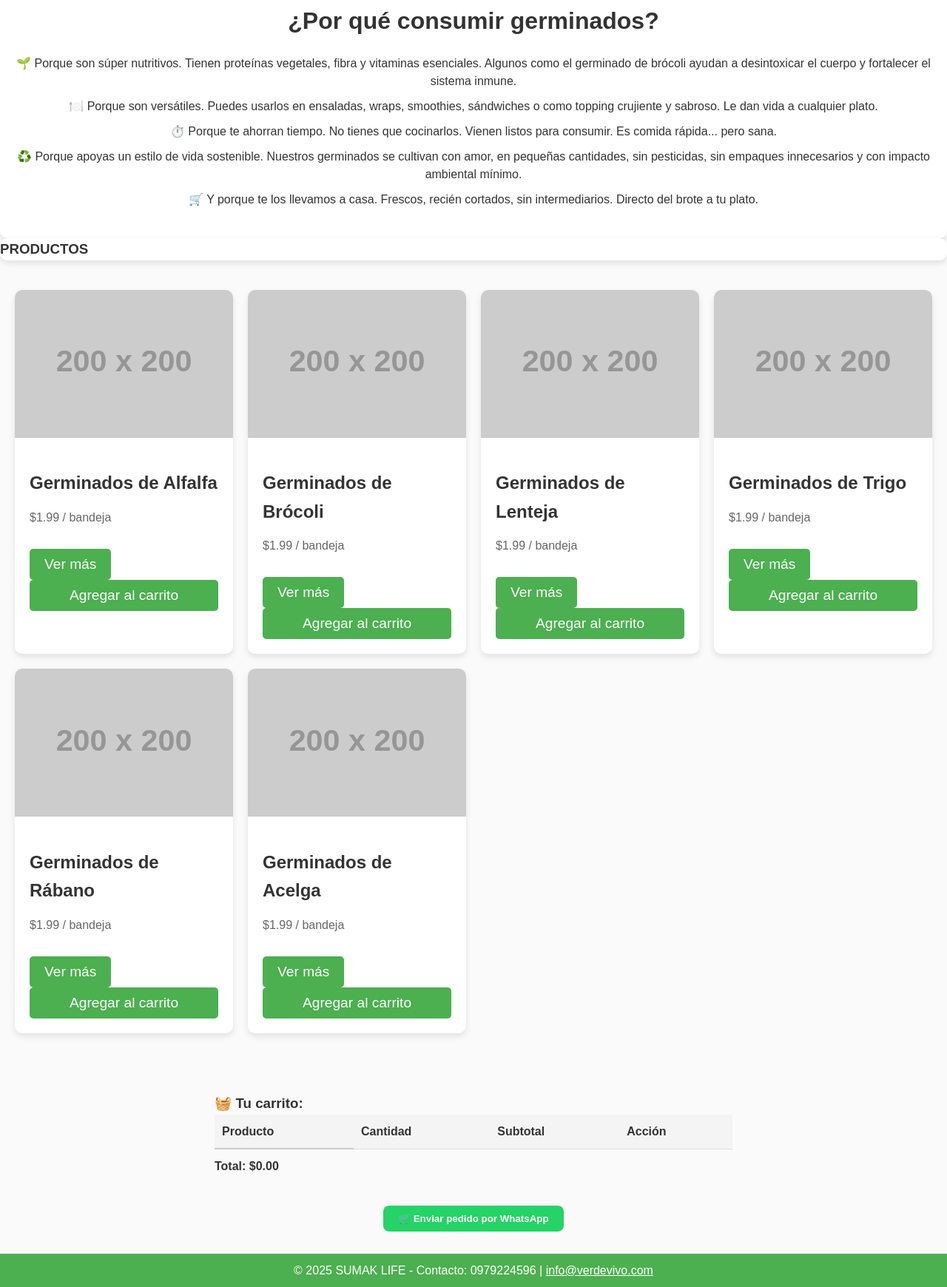
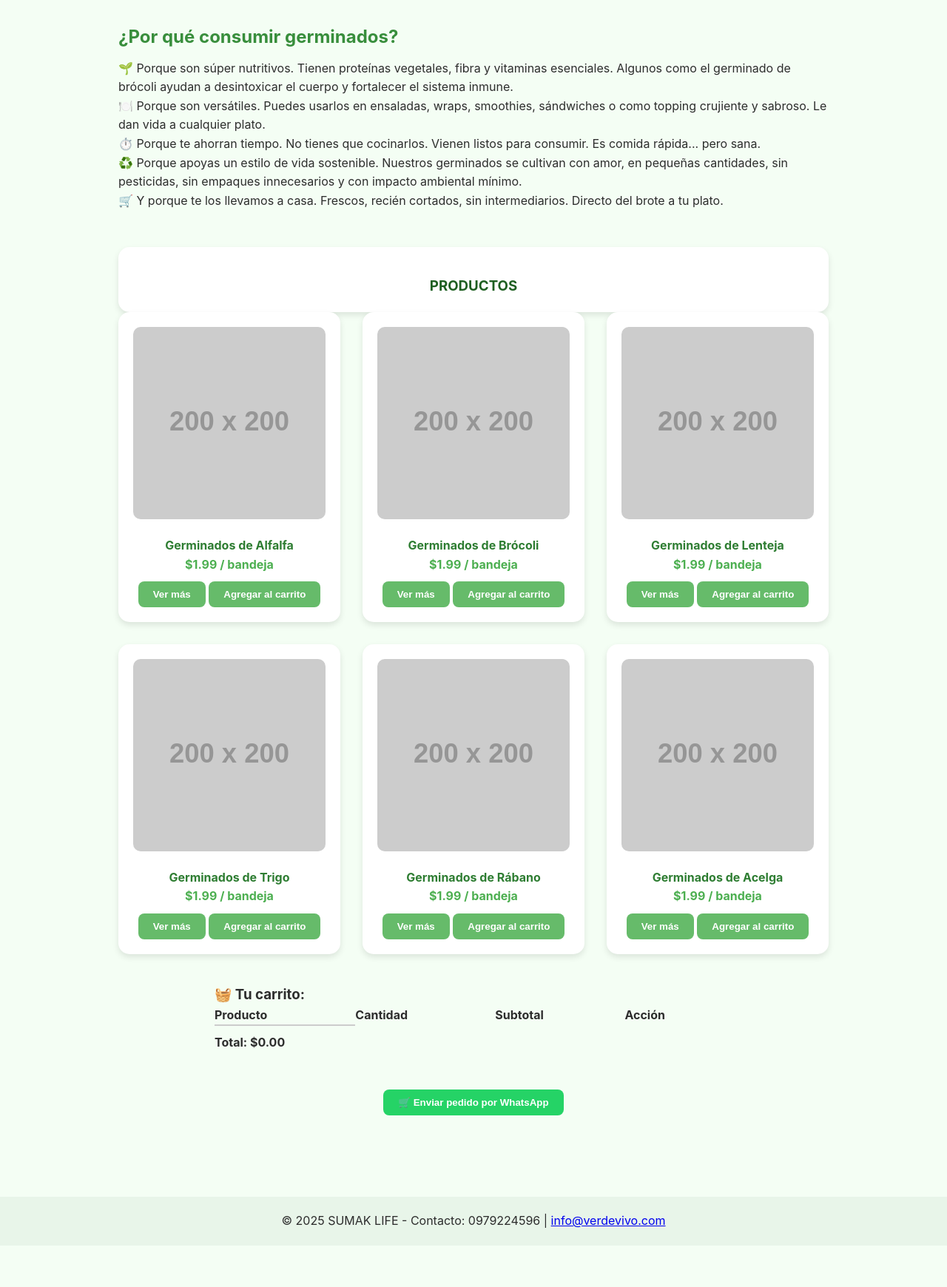
Before and after one commit to Luis3215/Mi, a plain HTML site: page index.html in a window 1280 px wide. Shown: the part 190-1930 px from the top of the page at 74% size. After the commit the page ends 1874 px from the top, so only its background shows below. Drawn offline with Linux system fonts and the light colour scheme; placeholder pictures from the web are drawn by us.

Commit message:
Update estilos.css

```diff
--- a/estilos.css
+++ b/estilos.css
@@ -1,4 +1,3 @@
-/* Estilos generales */
 * {
   margin: 0;
   padding: 0;
@@ -6,265 +5,151 @@
 }
 
 body {
-  font-family: 'Arial', sans-serif;
-  background-color: #fafafa;
-  color: #333;
+  font-family: 'Inter', sans-serif;
+  background-color: #f4fef4;
+  color: #2d2d2d;
   line-height: 1.6;
 }
 
-a {
-  color: inherit;
-  text-decoration: none;
-}
-
 header {
-  background-color: #4CAF50;
-  color: #fff;
-  padding: 20px 0;
+  background-color: #09500c;
+  color: white;
   text-align: center;
+  padding: 40px 20px;
+  border-bottom: 4px solid #66bb6a;
 }
 
 header h1 {
-  font-size: 2.5rem;
-  margin-bottom: 0.5rem;
+  font-size: 2.8rem;
 }
 
-header p {
-  font-size: 1.2rem;
-  font-weight: 300;
+main {
+  max-width: 1000px;
+  margin: auto;
+  padding: 40px 20px;
 }
 
-/* Descripción de la tienda */
 .descripcion {
-  padding: 30px 20px;
-  background-color: #fff;
-  text-align: center;
-  border-radius: 10px;
-  box-shadow: 0 4px 8px rgba(0, 0, 0, 0.1);
-  margin-top: 20px;
+  text-align: left;
+  margin-bottom: 50px;
 }
 
 .descripcion h2 {
-  font-size: 2rem;
-  margin-bottom: 20px;
+  color: #388e3c;
+  margin-bottom: 10px;
 }
 
-.descripcion p {
-  font-size: 1rem;
-  margin: 10px 0;
-  line-height: 1.5;
-}
-
-/* Sección de productos */
 .productos {
   display: grid;
-  grid-template-columns: repeat(auto-fit, minmax(280px, 1fr));
-  gap: 20px;
-  padding: 40px 20px;
+  grid-template-columns: repeat(auto-fit, minmax(250px, 1fr));
+  gap: 30px;
 }
 
 .producto {
-  background-color: #fff;
-  border-radius: 10px;
-  box-shadow: 0 4px 8px rgba(0, 0, 0, 0.1);
-  overflow: hidden;
-  transition: transform 0.3s ease;
+  background: #fff;
+  padding: 20px;
+  border-radius: 15px;
+  text-align: center;
+  box-shadow: 0 4px 8px rgba(0,0,0,0.1);
+  transition: transform 0.3s;
+}
+
+.producto:hover {
+  transform: scale(1.02);
 }
 
 .producto img {
   width: 100%;
-  height: 200px;
-  object-fit: cover;
+  border-radius: 10px;
 }
-
+.producto h3 {
+  margin-top: 18px;
+  color: #1e5f21;
+}
 .producto h4 {
-  font-size: 1.5rem;
-  margin: 15px 0;
-  color: #333;
+  margin-top: 15px;
+  color: #2e7d32;
 }
 
 .producto p {
-  font-size: 1.2rem;
-  color: #4CAF50;
-  margin-bottom: 20px;
+  font-weight: bold;
+  color: #4caf50;
 }
 
-.producto button {
-  background-color: #4CAF50;
+button {
+  margin-top: 10px;
+  background-color: #66bb6a;
   color: white;
   border: none;
-  padding: 10px;
-  font-size: 1rem;
-  width: 100%;
+  padding: 10px 20px;
+  border-radius: 8px;
   cursor: pointer;
-  border-radius: 5px;
-  transition: background-color 0.3s ease;
-}
-
-.producto button:hover {
-  background-color: #45a049;
-}
-
-.producto:hover {
-  transform: translateY(-5px);
-}
-
-/* Estilos para el carrito */
-.carrito {
-  padding: 20px;
-}
-
-#tablaCarrito {
-  width: 100%;
-  border-collapse: collapse;
-  margin-top: 20px;
-}
-
-th, td {
-  padding: 10px;
-  text-align: left;
-  border-bottom: 1px solid #ddd;
-}
-
-th {
-  background-color: #f4f4f4;
   font-weight: bold;
 }
 
-td input {
-  width: 60px;
-  padding: 5px;
-  border: 1px solid #ddd;
-  border-radius: 5px;
-  font-size: 1rem;
-  text-align: center;
-}
-
-button {
-  background-color: #E94E77;
-  color: white;
-  padding: 8px 15px;
-  border: none;
-  border-radius: 5px;
-  cursor: pointer;
-  transition: background-color 0.3s ease;
-}
-
 button:hover {
-  background-color: #d03e68;
-}
-
-button:focus {
-  outline: none;
-}
-
-.total {
-  font-size: 1.5rem;
-  font-weight: bold;
-  text-align: right;
-  margin-top: 20px;
-}
-
-#finalizar-compra {
-  background-color: #28a745;
-  width: 100%;
-  padding: 12px;
-  font-size: 1.2rem;
-  cursor: pointer;
-  margin-top: 20px;
-  border-radius: 5px;
-  transition: background-color 0.3s ease;
-}
-
-#finalizar-compra:hover {
-  background-color: #218838;
+  background-color: #4caf50;
 }
 
 footer {
-  background-color: #4CAF50;
-  color: #fff;
-  padding: 10px 0;
   text-align: center;
+  background-color: #e8f5e9;
+  padding: 20px;
+  margin-top: 40px;
+  color: #2d2d2d;
 }
 
-footer a {
-  color: #fff;
-  text-decoration: underline;
-}
-
-footer p {
-  margin: 0;
-  font-size: 1rem;
-}
-
-/* Detalles del producto */
 .detalle {
-  display: flex;
-  justify-content: center;
-  padding: 40px;
+  max-width: 1000px;
+  margin: auto;
+  padding: 40px 20px;
 }
 
 .producto-detalle {
   display: flex;
-  max-width: 900px;
-  background-color: #fff;
-  border-radius: 10px;
-  box-shadow: 0 4px 8px rgba(0, 0, 0, 0.1);
+  flex-wrap: wrap;
+  gap: 40px;
+  align-items: center;
 }
 
 .producto-detalle img {
-  width: 40%;
-  border-radius: 10px 0 0 10px;
+  width: 100%;
+  max-width: 400px;
+  border-radius: 10px;
 }
 
 .info {
-  padding: 20px;
   flex: 1;
 }
 
 .info h5 {
-  font-size: 1.8rem;
-  color: #333;
+  color: #2e7d32;
+  margin-bottom: 10px;
 }
 
 .info .precio {
-  font-size: 1.6rem;
-  color: #4CAF50;
+  font-size: 1.5rem;
   font-weight: bold;
-  margin: 10px 0;
-}
-
-.info p {
-  font-size: 1rem;
-  color: #666;
-  margin: 10px 0;
-  line-height: 1.5;
+  color: #4caf50;
+  margin-bottom: 20px;
 }
 
 .info button {
-  background-color: #4CAF50;
+  background-color: #66bb6a;
   color: white;
+  border: none;
   padding: 10px 20px;
-  font-size: 1.2rem;
-  border: none;
+  border-radius: 8px;
   cursor: pointer;
-  border-radius: 5px;
-  transition: background-color 0.3s ease;
+  font-weight: bold;
 }
 
 .info button:hover {
-  background-color: #45a049;
+  background-color: #4caf50;
 }
 
 .info a {
-  display: inline-block;
-  margin-top: 20px;
   text-decoration: none;
-  color: #4CAF50;
+  color: #388e3c;
   font-weight: bold;
-  font-size: 1.1rem;
 }
-
-.info a:hover {
-  text-decoration: underline;
-}
```
